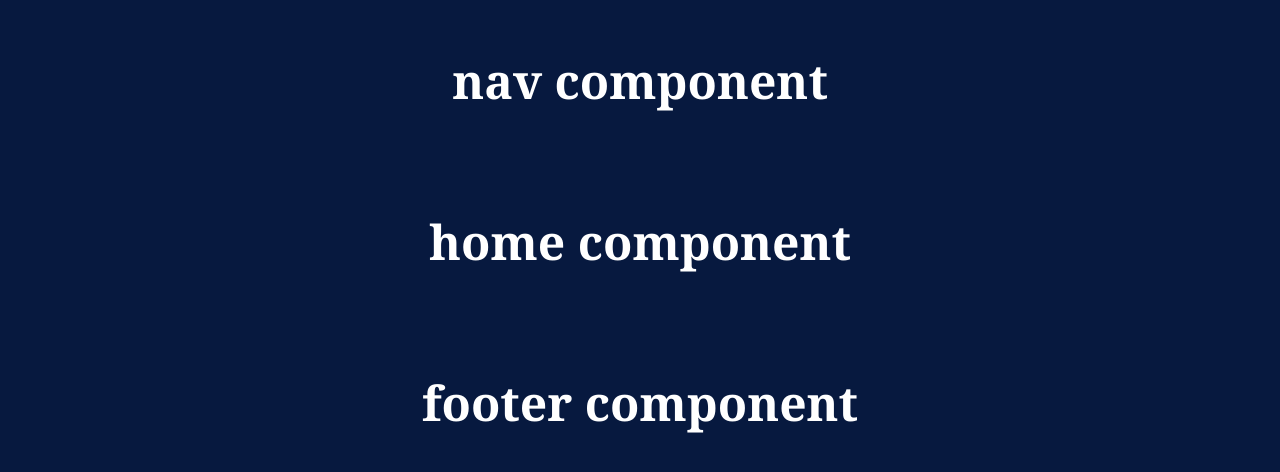
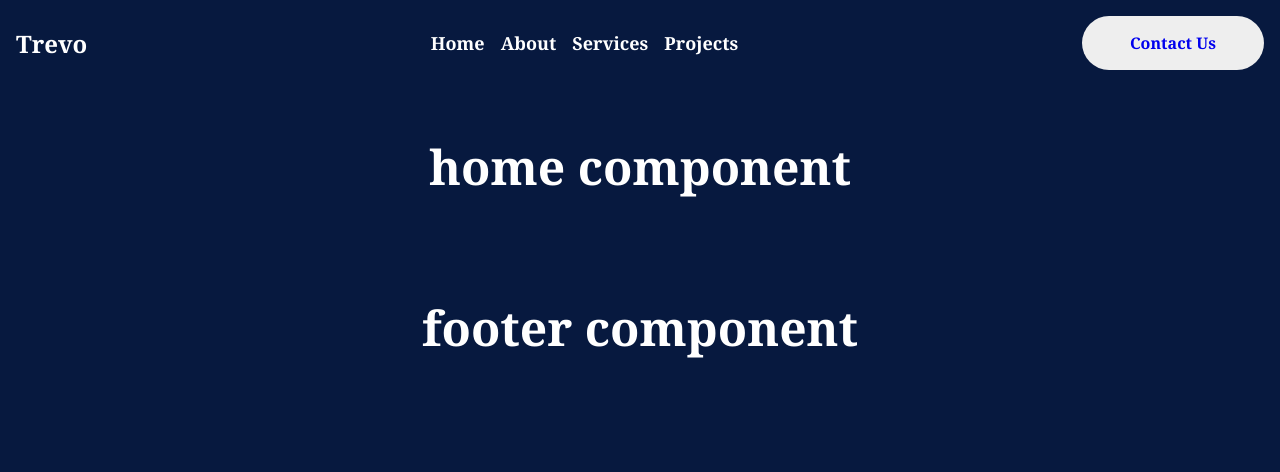
Before and after one commit to Jogata/SoftUni-React-Project, a React (Vite) app in the folder client/: page / in a window 1280 px wide. Shown: the top 472 px of the page. Built offline with nearby package versions, Linux system fonts and the light colour scheme.

Commit message:
added navbar component

```diff
--- a/client/src/components/travel/saas-marketing/components/Navbar/Navbar.jsx
+++ b/client/src/components/travel/saas-marketing/components/Navbar/Navbar.jsx
@@ -2,6 +2,50 @@ import "./navbar.css";
 
 export function Navbar() {
     return (
-        <h1>nav component</h1>
+        <div className="nav">
+            <div className="nav-logo">
+                <span>Trevo</span>
+            </div>
+
+            <div className="links">
+                <ul>
+                    <li>
+                        <a href="#home" className="link">
+                            Home
+                        </a>
+                    </li>
+                    <li>
+                        <a
+                            href="#about"
+                            className="link"
+                        >
+                            About
+                        </a>
+                    </li>
+                    <li>
+                        <a
+                            href="#services"
+                            className="link"
+                        >
+                            Services
+                        </a>
+                    </li>
+                    <li>
+                        <a
+                            href="#projects"
+                            className="link"
+                        >
+                            Projects
+                        </a>
+                    </li>
+                </ul>
+            </div>
+
+            <div className="btn">
+                <a href="#contact">
+                    Contact Us
+                </a>
+            </div>
+        </div>
     );
 };
--- a/client/src/components/travel/saas-marketing/components/Navbar/navbar.css
+++ b/client/src/components/travel/saas-marketing/components/Navbar/navbar.css
@@ -0,0 +1,37 @@
+.nav {
+    padding: 1rem;
+    display: flex;
+    gap: 2rem;
+    align-items: center;
+    justify-content: space-between;
+}
+
+.nav-logo span {
+    font-size: 1.5rem;
+    font-weight: bold;
+}
+
+.links ul {
+    display: flex;
+    gap: 1rem;
+}
+
+.links a {
+    color: #fff;
+    font-size: 18px;
+    font-weight: 600;
+    transition: color 300ms;
+}
+
+.links a:hover {
+    color: #ccc;
+}
+
+.nav .btn a {
+    /* margin-top: 20px; */
+    padding: 1em 3em;
+    font-weight: 600;
+    border-radius: 2em;
+    /* border: none; */
+    background-color: #eee;
+}
```
